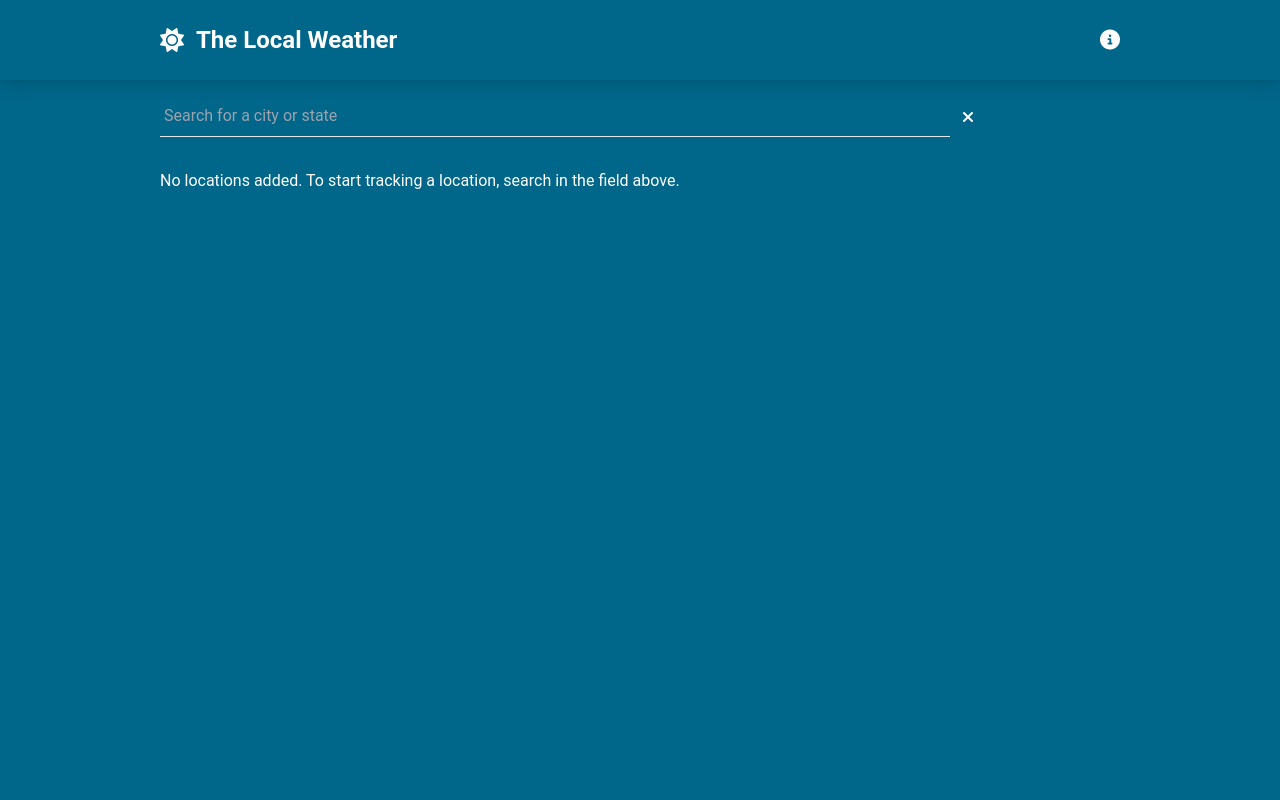
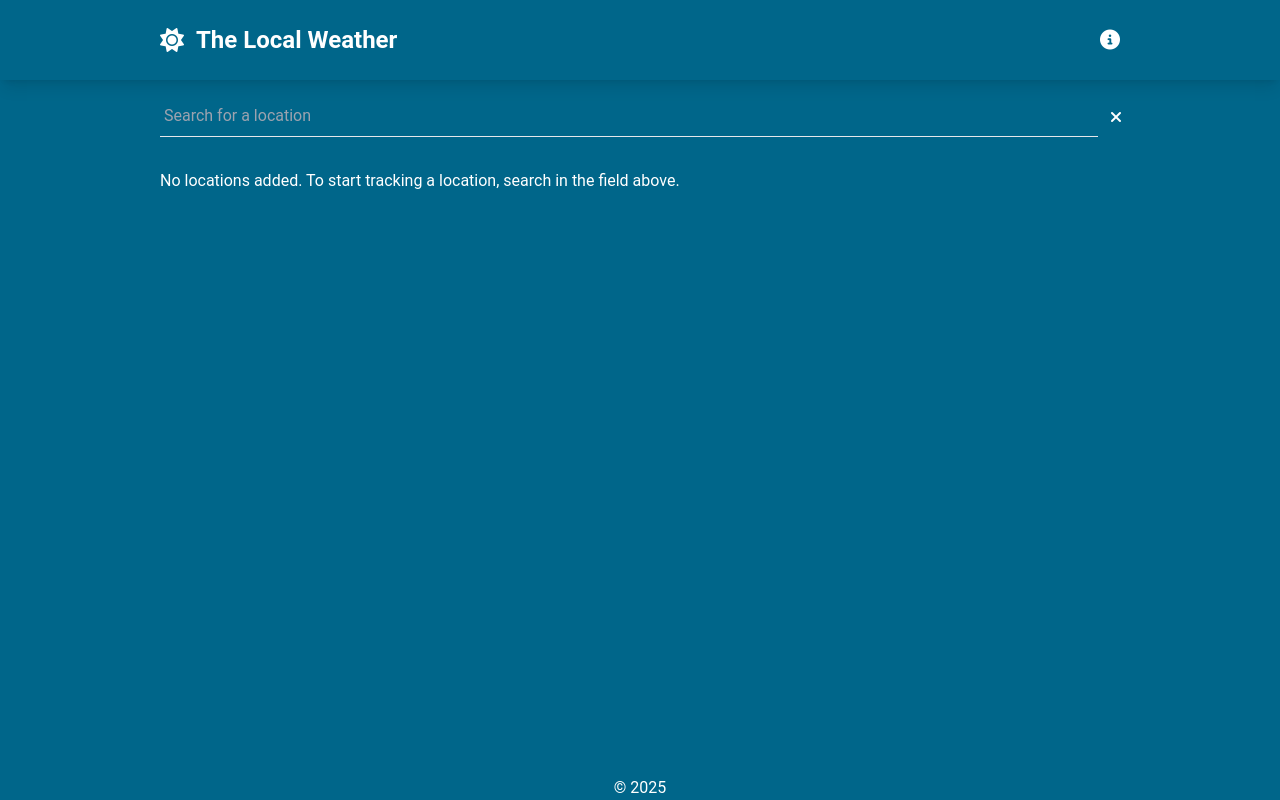
Before and after one commit to an1meshk/weather-app, a Nuxt app: page / in a window 1280 px wide. Built offline with nearby package versions, Linux system fonts and the light colour scheme.

Commit message:
1. Wrap text for longer words on weather page 2. Update remove city to remove location 3. Replace city with location in the search 4. Wrap text on weather card 5. increase search field length

```diff
--- a/app.vue
+++ b/app.vue
@@ -1,7 +1,8 @@
 <template>
   <div class="flex flex-col min-h-screen font-Roboto bg-weather-primary">
-    <NuxtLayout />
-    <NuxtPage />
+    <NuxtLayout>
+      <NuxtPage />
+    </NuxtLayout>
   </div>
 </template>
 
--- a/components/AsyncCityView.vue
+++ b/components/AsyncCityView.vue
@@ -8,7 +8,11 @@
         </div>
         <!-- Weather Overview -->
         <div class="flex flex-col items-center text-white py-10">
-            <h1 class="text-4xl mb-2">{{ `${route.params.city}, ${route.query.state ?? route.params.country}` }}</h1>
+            <h1 class="text-4xl mb-2 text-center text-wrap">
+                {{ `${route.params.city},
+                ${route.query.state ??
+                    route.params.country}`
+                }}</h1>
             <div class="text-sm mb-8 text-center">
                 <p>
                     {{
@@ -53,7 +57,7 @@
             </div>
             <hr class="border-white border-opacity-10 border w-full" />
 
-            <div class="flex flex-col py-1 w-full">
+            <div class="flex flex-col py-1 text-center">
                 <h1 class="text-center text-xl">Wind</h1>
                 <p>Speed: {{ Math.round(weatherData.wind.speed) }} mph</p>
                 <p v-if="weatherData.wind.gust">Gust: {{ Math.round(weatherData.wind.gust) }} mph</p>
@@ -64,7 +68,7 @@
             class="flex items-center gap-3 py-4 text-white cursor-pointer duration-150 hover:font-red-500"
             @click="removeCity">
             <i class="fa-solid fa-trash"></i>
-            <p>Remove City</p>
+            <p>Remove Location</p>
         </div>
     </div>
 </template>
--- a/components/CityCard.vue
+++ b/components/CityCard.vue
@@ -1,7 +1,7 @@
 <template>
     <div class="flex py-6 px-3 bg-weather-secondary rounded-md shadow-md cursor-pointer">
-        <div class="flex flex-col flex-1">
-            <h2 class="text-3xl">{{ city.city }}</h2>
+        <div class="flex flex-col flex-1 min-w-0">
+            <h2 class="text-3xl truncate">{{ city.city }}</h2>
             <h3>{{ city.state ?? city.country }}</h3>
         </div>
         <div class="flex flex-col gap-2">
--- a/components/CityList.vue
+++ b/components/CityList.vue
@@ -42,7 +42,7 @@ const getCities = async () => {
 await getCities()
 
 const goToCityView = async (city) => {
-    const routePath = `weather/${city.city.replaceAll(" ", "")}~${city.country.replaceAll(" ", "")}`
+    const routePath = `weather/${city.city}~${city.country}`
 
     await navigateTo(
         {
--- /dev/null
+++ b/components/Footer.vue
@@ -0,0 +1,11 @@
+<template>
+    <footer>
+        <div class="container text-center text-white">
+            &#169; 2025
+        </div>
+    </footer>
+</template>
+
+<script setup>
+
+</script>
--- a/layouts/default.vue
+++ b/layouts/default.vue
@@ -1,6 +1,14 @@
 <template>
-    <div>
-        <SiteNavigation />
+    <div class="min-h-screen">
+        <div>
+            <SiteNavigation />
+        </div>
+        <div>
+            <slot />
+        </div>
+        <div class="sticky top-[100vh]">
+            <Footer />
+        </div>
     </div>
 </template>
 
--- a/pages/index.vue
+++ b/pages/index.vue
@@ -2,17 +2,17 @@
     <main class="container text-white">
         <div class="pt-4 mb-8 relative">
             <div class="flex items-center gap-3 justify-between">
-                <input v-model="searchQuery" @input="debouncedSearch" type="text"
-                    placeholder="Search for a city or state"
-                    class="py-2 px-1 w-5/6 bg-transparent border-b focus:border-weather-secondary focus:outline-none focus:shadow-sm"
-                    maxlength="15">
-                <i class="fa-solid fa-xmark w-1/6" @click="clearInput"></i>
+                <input v-model="searchQuery" @input="debouncedSearch" type="text" placeholder="Search for a location"
+                    class="py-2 px-1 w-full bg-transparent border-b focus:border-weather-secondary focus:outline-none focus:shadow-sm"
+                    maxlength="35">
+                <i class="fa-solid fa-xmark w-[10px]" @click="clearInput"></i>
             </div>
             <ul v-if="searchResults"
                 class="absolute bg-weather-secondary text-white w-full shadow-md py-2 px-1 top-[66px]">
                 <p v-if="searchError">Oh, snapp! something went wrong try again.</p>
 
-                <p v-if="!searchError && searchResults?.length === 0">No results match your query, try a different term.
+                <p v-if="!searchError && searchResults?.length === 0">No results match your input, try a different
+                    location.
                 </p>
 
                 <template v-else>
@@ -24,7 +24,7 @@
                 </template>
             </ul>
         </div>
-        <div class="flex flex-col gap-4">
+        <div class="flex flex-col gap-3 mb-2">
             <Suspense>
                 <CityList />
                 <template #fallback>
@@ -66,7 +66,7 @@ const getSearchResult = async () => {
         searchError.value = true
     }
 }
-const debouncedSearch = debounce(getSearchResult, 500)
+const debouncedSearch = debounce(getSearchResult, 400)
 
 const previewCity = async (searchResult) => {
     let trackedCity = null
@@ -81,7 +81,7 @@ const previewCity = async (searchResult) => {
         }
 
         if (trackedCity) {
-            const routePath = `weather/${trackedCity.city.replaceAll(" ", "")}~${trackedCity.country.replaceAll(" ", "")}`
+            const routePath = `weather/${trackedCity.city}~${trackedCity.country}`
             await navigateTo(
                 {
                     path: routePath,
@@ -95,7 +95,7 @@ const previewCity = async (searchResult) => {
             )
 
         } else {
-            const routePath = `weather/${searchResult.name.replaceAll(" ", "")}~${searchResult.country.replaceAll(" ", "")}`
+            const routePath = `weather/${searchResult.name}~${searchResult.country}`
             await navigateTo(
                 {
                     path: routePath,
```
